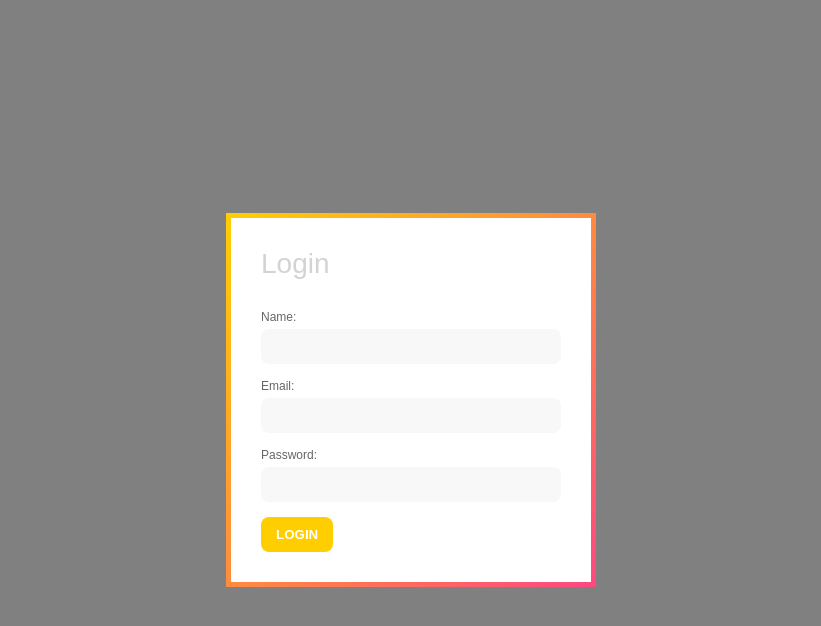
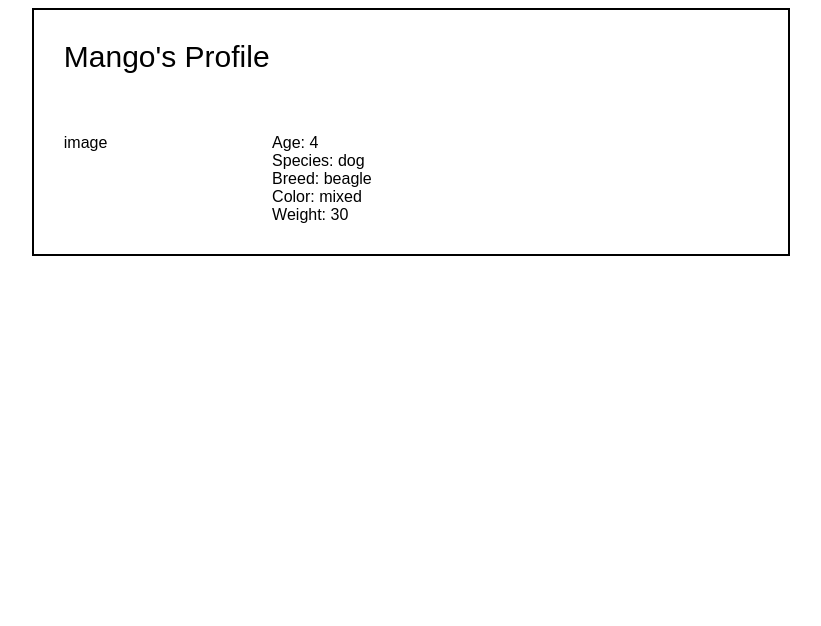
Before and after one commit to Stuffing-Iteration/pet-check-iteration, a React app: page /petprofile/1 in a window 1280 px wide. Shown: the top 626 px of the page, without its empty margins (229-1050 px from the left). Built offline with nearby package versions, Linux system fonts and the light colour scheme.

Commit message:
feat: create pet-info componenet

```diff
--- a/client/App.js
+++ b/client/App.js
@@ -1,58 +1,55 @@
-import React, {useState} from 'react';
-import LoginForm from './Components/LoginForm'
-import './index.css'
+import React, { useState } from 'react';
+import LoginForm from './Components/LoginForm';
+import './index.css';
+import PetProfile from './components/PetProfile';
 
+function App() {
+  const adminUser = {
+    email: 'admin@admin.com',
+    password: 'abc',
+  };
 
+  const [user, setUser] = useState({ name: '', email: '' });
 
+  const [error, setError] = useState('');
 
+  const Login = (details) => {
+    if (
+      details.email == adminUser.email &&
+      details.password == adminUser.password
+    ) {
+      setUser({
+        name: details.name,
+        email: details.email,
+      });
+    } else {
+      setError('details dont matcadm');
+    }
+  };
 
-function App () {
+  const LogOut = () => {
+    setUser({ name: '', email: '' });
+  };
 
-    const adminUser = {
-        email: "admin@admin.com",
-        password: "abc"
-    }
-
-    const [user, setUser] = useState ({name: "", email: ""})
-
-    const [error, setError] = useState("");
-
-    const Login = details => {
-
-
-        if(details.email == adminUser.email && details.password == adminUser.password){
-
-            setUser({
-                name:details.name,
-                email: details.email
-            })
-        } else {
-            setError('details dont matcadm')
-
-    }
-    }
-
-    const LogOut = () => {
-
-        setUser({name: "" , email: ""})
-       }
-
-    return (
-        <div className= "App">
-                {(user.email != "") ? (
-                    <div className= "Welcome">
-                        <h2>Welcome, <span>{user.name}</span></h2>
-                        <button onClick={LogOut}>Logout</button>
-                        </div>
-                ) : (
-                    <LoginForm Login={Login} error={error} />
-                )
-                }
+  return (
+    <>
+      {true ? (
+        <>
+          {/* <h2>
+            Welcome, <span>{user.name}</span>
+          </h2>
+          <button onClick={LogOut}>Logout</button> */}
+          <PetProfile />
+        </>
+      ) : (
+        <div className='App'>
+          <div className='Welcome'>
+            <LoginForm Login={Login} error={error} />
+          </div>
         </div>
-    )
-};
-
-
-
+      )}
+    </>
+  );
+}
 
 export default App;
--- /dev/null
+++ b/client/Components/PetInfo.jsx
@@ -0,0 +1,22 @@
+import React from 'react';
+
+const PetInfo = ({ info }) => {
+  const { name, age, breed, color, species, weight } = info;
+  return (
+    <div className='pet-info'>
+      <div className='pet-info-header'>{name}'s Profile</div>
+      <div className='pet-info-box'>
+        <div className='pet-info-pic'>image</div>
+        <div className='pet-info-details'>
+          <div>Age: {age}</div>
+          <div>Species: {species}</div>
+          <div>Breed: {breed}</div>
+          <div>Color: {color}</div>
+          <div>Weight: {weight}</div>
+        </div>
+      </div>
+    </div>
+  );
+};
+
+export default PetInfo;
--- /dev/null
+++ b/client/Components/PetProfile.jsx
@@ -0,0 +1,37 @@
+import React, { useEffect, useState } from 'react';
+import './petProfile.scss';
+import PetInfo from './PetInfo';
+
+// @FIXME will remove
+
+const info = {
+  name: 'Mango',
+  owner_id: '1',
+  species: 'dog',
+  breed: 'beagle',
+  weight: 30,
+  color: 'mixed',
+  age: 4,
+};
+
+const PetProfile = () => {
+  // create api call with useEffect to give pet information to components
+  const [petInfo, setPetInfo] = useState(info);
+
+  //Will work with Azzie
+  // const getPets = async () => {
+  //   const data = await axios.get('server');
+  //   setPetInfo(data);
+  // };
+
+  useEffect(() => {
+    // getPets()
+  }, []);
+  return (
+    <div className='profile-container'>
+      <PetInfo info={petInfo} />
+    </div>
+  );
+};
+
+export default PetProfile;
--- /dev/null
+++ b/client/Components/petProfile.scss
@@ -0,0 +1,27 @@
+.profile-container {
+  display: flex;
+  flex-direction: column;
+  padding: 8px;
+  align-items: center;
+
+  .pet-info {
+    border: 2px solid black;
+    width: 60%;
+    // height: 150px;
+    display: flex;
+    flex-direction: column;
+
+    &-header {
+      font-size: 30px;
+      padding: 30px;
+    }
+
+    &-box {
+      display: flex;
+      padding: 30px;
+      .pet-info-pic {
+        width: 30%;
+      }
+    }
+  }
+}
```
